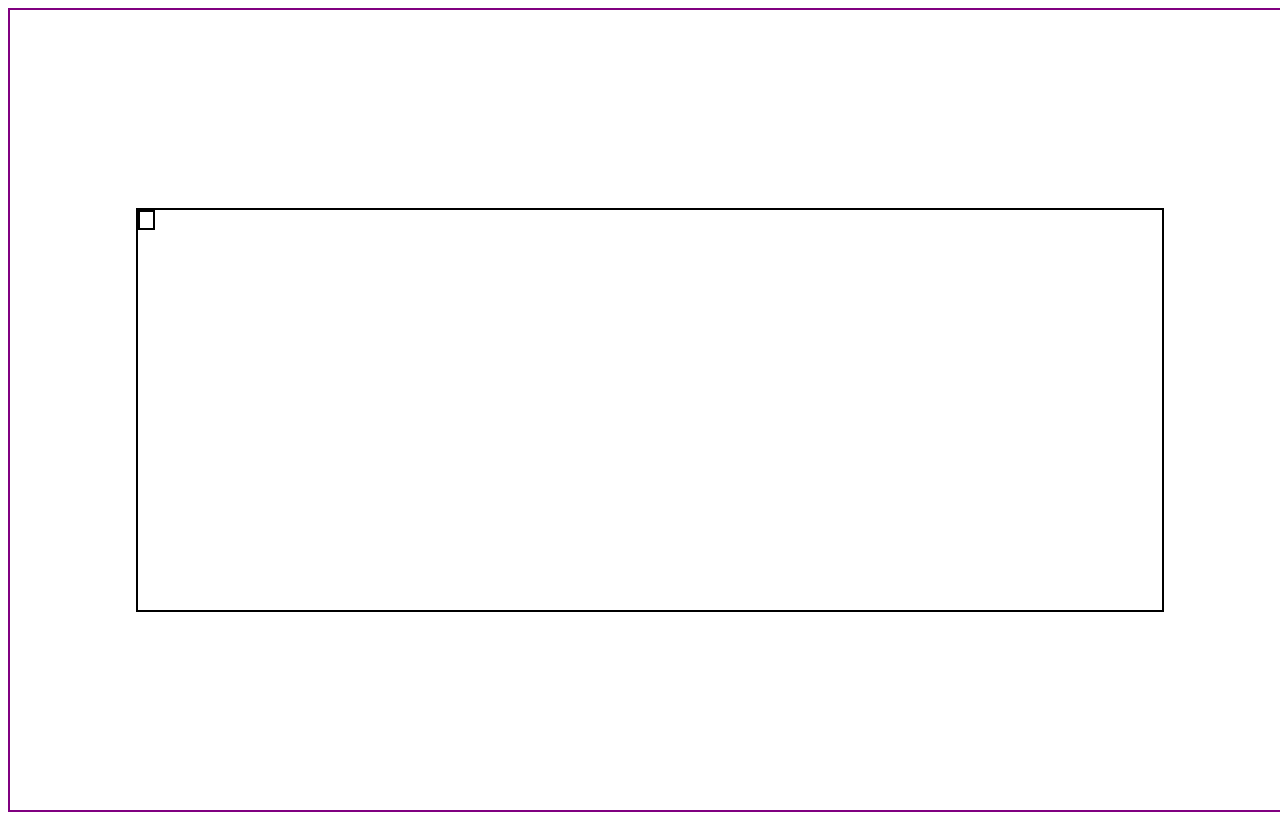
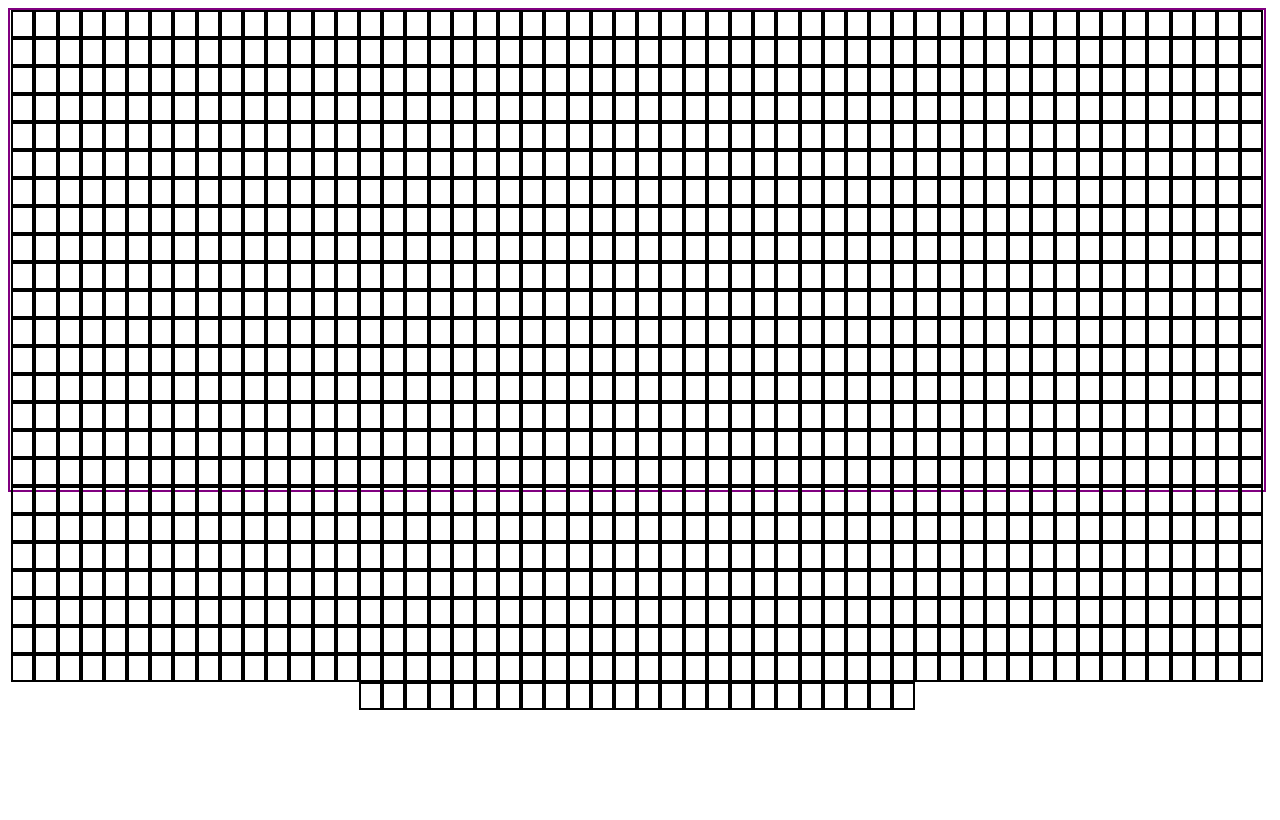
Before and after one commit to gagedoug13/pathfinder, a React (Create React App) app: page / in a window 1280 px wide. Built offline with nearby package versions, Linux system fonts and the light colour scheme.

Commit message:
added grid!

```diff
--- a/src/components/GridContainer.js
+++ b/src/components/GridContainer.js
@@ -4,18 +4,31 @@ import Grid from './Grid'
 class GridContainer extends Component {
     constructor(props) {
         super(props);
-        this.state = {date: new Date()};
+        this.state = {
+            nodes: []
+        };
       }
 
     componentDidMount() {
-
+        const nodes = []
+        for (let row=0; row<40; row++) {
+            nodes.push(0)
+            for (let col=0; col<32; col++) {
+                nodes.push(0)
+            }
+        }
+        this.setState({
+            nodes: nodes
+        })
     }
    render() {
-    return (
-        <div className='gridContainer'>
-            <Grid />
-        </div>
-    )
+    return this.state.nodes.map(x => {
+        return  (
+
+                <Grid nodes={this.state.nodes}/>
+
+        )
+    })
    }
 
 }
--- a/src/index.css
+++ b/src/index.css
@@ -1,9 +1,10 @@
 .main {
-  height: 100vh;
-  width: 100vw;
+  height: 60vh;
+  width: 98vw;
   display: flex;
   align-items: center;
   justify-content: center;
+  flex-flow: wrap;
   border: 2px solid purple;
 }
 
@@ -14,7 +15,7 @@
 }
 
 .grid {
-  height: 2vh;
-  width: 1vw;
+  height: 3vh;
+  width: 1.5vw;
   border: 2px black solid;
 }
```
